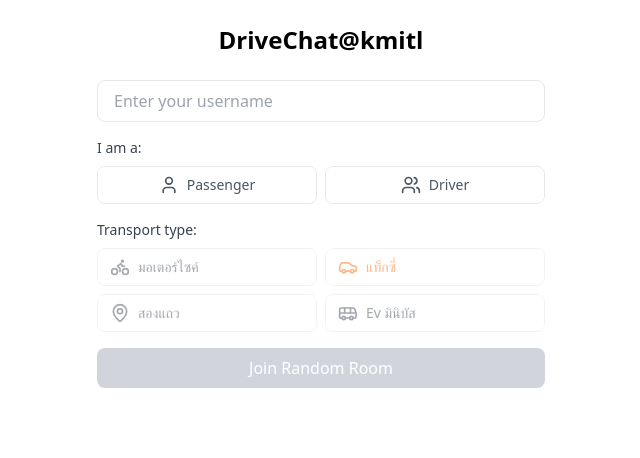
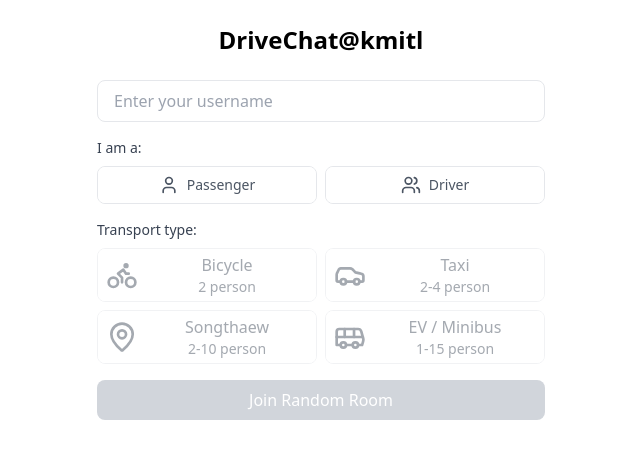
Before and after one commit to varasukmu/DEMO-DriveChat-kmitl, a Next.js app in the folder demo-drch/: page / in a window 1280 px wide. Shown: the top 458 px of the page, without its empty margins (319-959 px from the left). Built offline with nearby package versions, Linux system fonts and the light colour scheme.

Commit message:
Fix Tailwind
สร้างไฟล์ตั้งชื่อ Class แก้คำสั่งครั้งเดียวได้ทุกไอคอน

```diff
--- a/demo-drch/app/components/TransportButtons.js
+++ b/demo-drch/app/components/TransportButtons.js
@@ -1,5 +1,6 @@
 import { Bus, Car, MapPin, Bike, User, Users } from 'lucide-react';
 import { ROOM_TYPES } from 'app/lib/constants';
+import "./transportselect.css"
 
 export default function TransportButtons({
   onSelectType,
@@ -55,11 +56,14 @@ export default function TransportButtons({
                 selectedType === ROOM_TYPES.BIKE ? 'border-blue-500' : 'border-gray-200'
               } ${!userType && 'opacity-50 cursor-not-allowed'}`}
             >
-              <div className={`flex items-center gap-2 py-2 px-3 w-full ${
+              <div className={`iconType ${
                 selectedType === ROOM_TYPES.BIKE ? 'bg-blue-50' : 'bg-white'
               }`}>
-                <Bike className="w-5 h-5 text-gray-600" />
-                <span className="text-sm text-gray-600">มอเตอร์ไซค์</span>
+                <Bike className="iconSize" />
+                <div className='inBtn'>
+                  <div className="typeTextInBtn">Bicycle</div>
+                  <div className='personInBtn'>2 person</div>
+                </div>
               </div>
             </button>
 
@@ -70,11 +74,14 @@ export default function TransportButtons({
                 selectedType === ROOM_TYPES.CAR ? 'border-orange-500' : 'border-gray-200'
               } ${!userType && 'opacity-50 cursor-not-allowed'}`}
             >
-              <div className={`flex items-center gap-2 py-2 px-3 w-full ${
+              <div className={`iconType ${
                 selectedType === ROOM_TYPES.CAR ? 'bg-orange-100' : 'bg-white'
               }`}>
-                <Car className="w-5 h-5 text-orange-500" />
-                <span className="text-sm text-orange-500">แท็กซี่</span>
+                <Car className="iconSize" />
+                <div className='inBtn'>
+                  <div className="typeTextInBtn">Taxi</div>
+                  <div className='personInBtn'>2-4 person</div>
+                </div>
               </div>
             </button>
           </div>
@@ -87,11 +94,14 @@ export default function TransportButtons({
                 selectedType === ROOM_TYPES.LOCATION ? 'border-blue-500' : 'border-gray-200'
               } ${!userType && 'opacity-50 cursor-not-allowed'}`}
             >
-              <div className={`flex items-center gap-2 py-2 px-3 w-full ${
+              <div className={`iconType ${
                 selectedType === ROOM_TYPES.LOCATION ? 'bg-blue-50' : 'bg-white'
               }`}>
-                <MapPin className="w-5 h-5 text-gray-600" />
-                <span className="text-sm text-gray-600">สองแถว</span>
+                <MapPin className="iconSize" />
+                <div className='inBtn'>
+                  <div className="typeTextInBtn">Songthaew</div>
+                  <div className='personInBtn'>2-10 person</div>
+                </div>
               </div>
             </button>
 
@@ -102,11 +112,14 @@ export default function TransportButtons({
                 selectedType === ROOM_TYPES.BUS ? 'border-blue-500' : 'border-gray-200'
               } ${!userType && 'opacity-50 cursor-not-allowed'}`}
             >
-              <div className={`flex items-center gap-2 py-2 px-3 w-full ${
+              <div className={`iconType ${
                 selectedType === ROOM_TYPES.BUS ? 'bg-blue-50' : 'bg-white'
               }`}>
-                <Bus className="w-5 h-5 text-gray-600" />
-                <span className="text-sm text-gray-600">Ev มินิบัส</span>
+                <Bus className="iconSize"/>
+                <div className='inBtn'>
+                  <div className="typeTextInBtn">EV / Minibus</div>
+                  <div className='personInBtn'>1-15 person</div>
+                </div>
               </div>
             </button>
           </div>
--- /dev/null
+++ b/demo-drch/app/components/transportselect.css
@@ -0,0 +1,19 @@
+.iconType {
+    @apply flex items-center gap-2 py-1 px-2 w-full
+}
+
+.iconSize {
+    @apply w-10 h-10 text-gray-600
+}
+
+.inBtn {
+    @apply flex flex-col items-center w-full
+}
+
+.typeTextInBtn {
+    @apply text-base text-gray-600
+}
+
+.personInBtn {
+    @apply text-sm text-gray-600
+}
```
